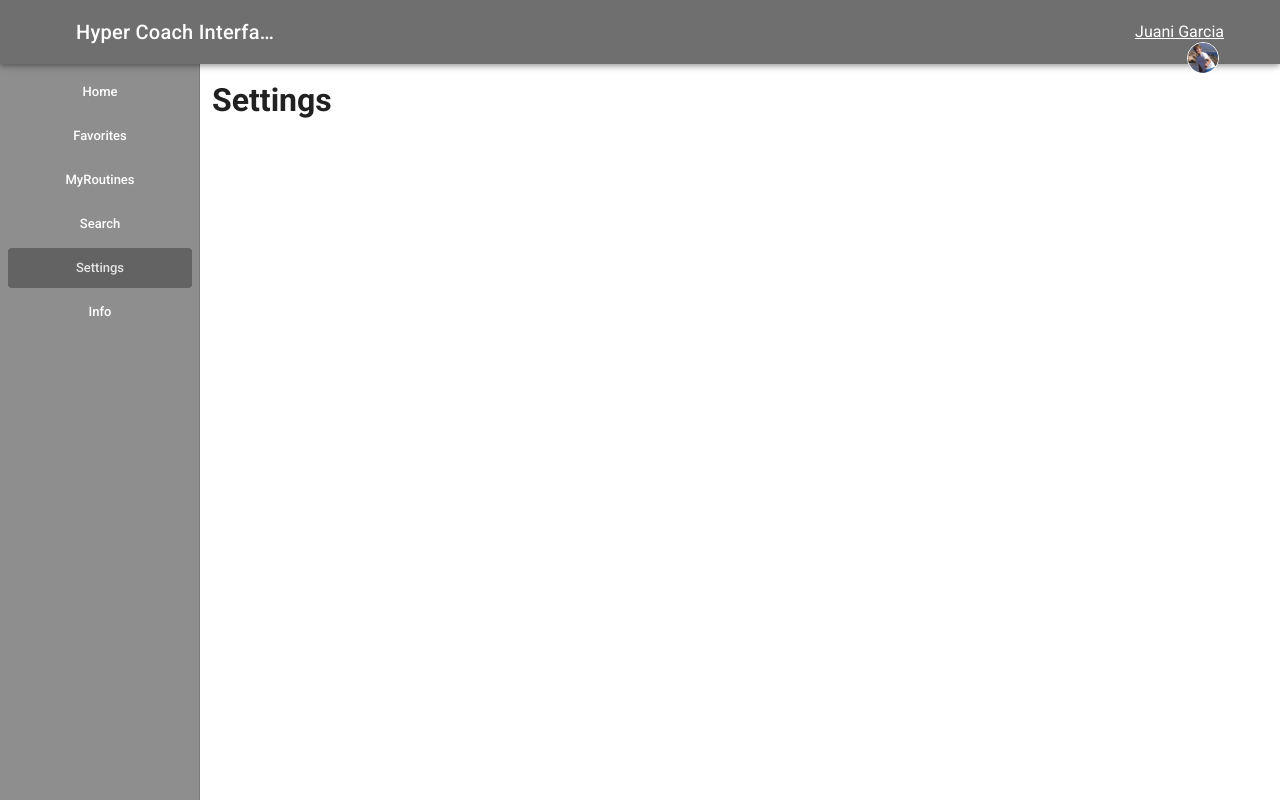
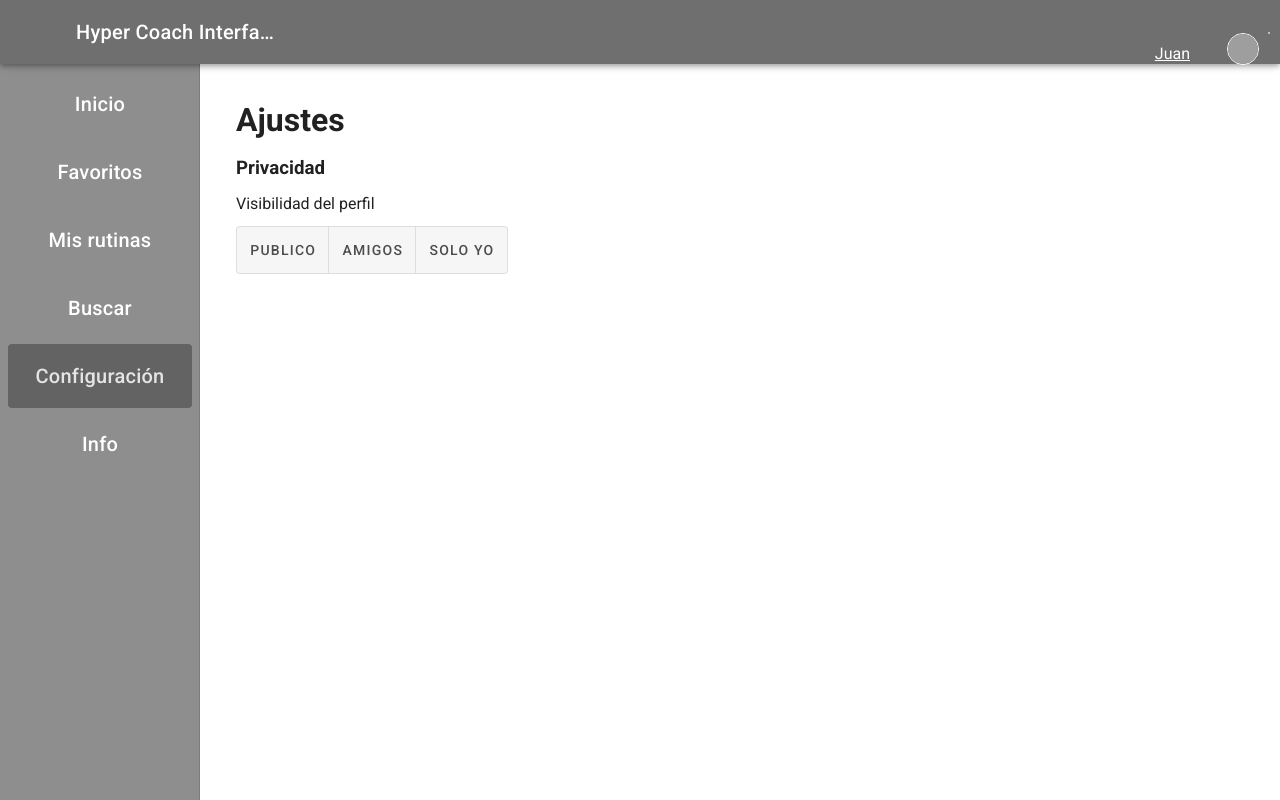
Before and after one commit to mbartellini/HyperCoachInterface, a Vue app: page /settings in a window 1280 px wide. Built offline with nearby package versions, Linux system fonts and the light colour scheme; grey boxes are pictures that could not be loaded; what vuesax would draw is missing.

Commit message:
This commit will start working on Settings view and changes on Top and Side Bar

```diff
--- a/src/components/SideBar.vue
+++ b/src/components/SideBar.vue
@@ -8,12 +8,12 @@
   >
     <v-list nav dense>
       <v-list-item-group mandatory v-model="selectedItem" active-class="secondary">
-        <v-list-item v-for="(route, i) in sideBarRoutes" :key="i" :to="{name: route.name}" exact>
+        <v-list-item v-for="(route, i) in sideBarRoutes" :key="i" :to="{name: route.route}" exact>
 <!--          <v-list-item-icon>-->
 <!--            <v-icon v-text="route.icon"></v-icon>-->
 <!--          </v-list-item-icon>-->
-          <v-list-item-content >
-            <v-list-item-title class="sidebar-option" v-text="route.name"/>
+          <v-list-item-content class="my-3" height="20" >
+            <v-list-item-title class="sidebar-option text-h6 py-1"> {{route.name}} </v-list-item-title>
           </v-list-item-content>
         </v-list-item>
       </v-list-item-group>
@@ -27,12 +27,12 @@ export default {
 
   data:() => ({
     sideBarRoutes : [
-      {name: 'Home', icon: ''},
-      {name: 'Favorites', icon:''},
-      {name: 'MyRoutines', icon: ''},
-      {name: 'Search', icon: ''},
-      {name: 'Settings', icon: ''},
-      {name: 'Info', icon: ''},
+      {name: 'Inicio', route: 'Home', icon: ''},
+      {name: 'Favoritos', route: 'Favorites', icon:''},
+      {name: 'Mis rutinas', route: 'MyRoutines', icon: ''},
+      {name: 'Buscar', route: 'Search', icon: ''},
+      {name: 'Configuración', route: 'Settings', icon: ''},
+      {name: 'Info', route: 'Info', icon: ''},
     ],
     selectedItem: null,
   })
--- a/src/components/TopBar.vue
+++ b/src/components/TopBar.vue
@@ -1,28 +1,38 @@
 <template>
-  <v-app-bar app clipped-left class="secondary">
+  <v-app-bar app clipped-left class="secondary align-center">
     <v-img src="@/assets/hci.png" alt="Logo" :max-height="50" :max-width="50" />
     <!-- <v-app-bar-nav-icon v-if="!permanent" @click.stop="drawer = !drawer" /> -->
     <v-app-bar-title class="title" >Hyper Coach Interface</v-app-bar-title>
-    <router-link class="profile" :to="{name: profileRoute}">
-      {{username}}
-    </router-link>
-    <figure>
-      <router-link class="profile" :to="{name: profileRoute}" >
-        <img src="@/assets/Juani.jpeg" :height="32" :width="32" class="profilepic" alt="Profile picture"/>
+    <v-spacer/>
+    <div v-if="username"> <!-- Logged in -->
+      <router-link class="profile" :to="{name: profileRoute}">
+        {{username}}
       </router-link>
-    </figure>
+      <figure >
+        <router-link class="profilepic" :to="{name: profileRoute}" >
+          <img :src="profile_pic" :height="32" :width="32" class="profilepic" alt="Profile picture"/>
+        </router-link>
+      </figure>
+    </div>
+    <div v-else> <!-- Not logged in -->
+      <router-link :to="{name: 'Login'}">
+        Iniciar sesión /
+      </router-link>
+      <router-link :to="{name: 'Registration'}" >
+        Registrarse
+      </router-link>
+    </div>
   </v-app-bar>
-
 </template>
 
 <script>
-
 export default {
   name: "TopBar",
 
   data: () => ({
     profileRoute: 'Profile',
-    username: 'Juani Garcia',
+    username: 'Juan',
+    profile_pic: "@/assets/Juani.jpeg",
   }),
 }
 </script>
@@ -34,19 +44,17 @@ export default {
   padding: 10px;
 }
 
-
-
 .profile {
   color: white;
   text-decoration: underline;
   position: absolute;
-  right: 46px;
+  right: 80px;
   padding: 10px;
 }
 
 .profilepic {
   position: absolute;
-  right: 15px;
+  right: 10px;
   border-radius: 50%;
   border: 1px solid white;
 }
--- a/src/views/Settings.vue
+++ b/src/views/Settings.vue
@@ -1,8 +1,38 @@
 <template>
-  <h1>Settings</h1>
+  <v-container>
+    <v-col
+        cols="12"
+        sm="6"
+        class="py-2"
+    >
+      <h1 class="increase">Ajustes</h1>
+      <h3 class = "margin" style="margin-bottom: 10px">Privacidad</h3>
+      <div>
+        <h4 class="font-weight-regular" style="margin-bottom: 10px">Visibilidad del perfil</h4>
+        <v-btn-toggle v-model="toggle_exclusive">
+          <v-btn>
+            <span class="hidden-sm-and-down">Publico</span>
+          </v-btn>
+          <v-btn>
+            <span class="hidden-sm-and-down">Amigos</span>
+          </v-btn>
+          <v-btn>
+            <span class="hidden-sm-and-down">Solo yo</span>
+          </v-btn>
+        </v-btn-toggle>
+      </div>
+    </v-col>
+  </v-container>
 </template>
 
-
+<style>
+  h1.increase {
+    font-size : 200%;
+  }
+  h3.margin {
+    margin-top: 10px;
+  }
+</style>
 
 <script>
 export default {
```
